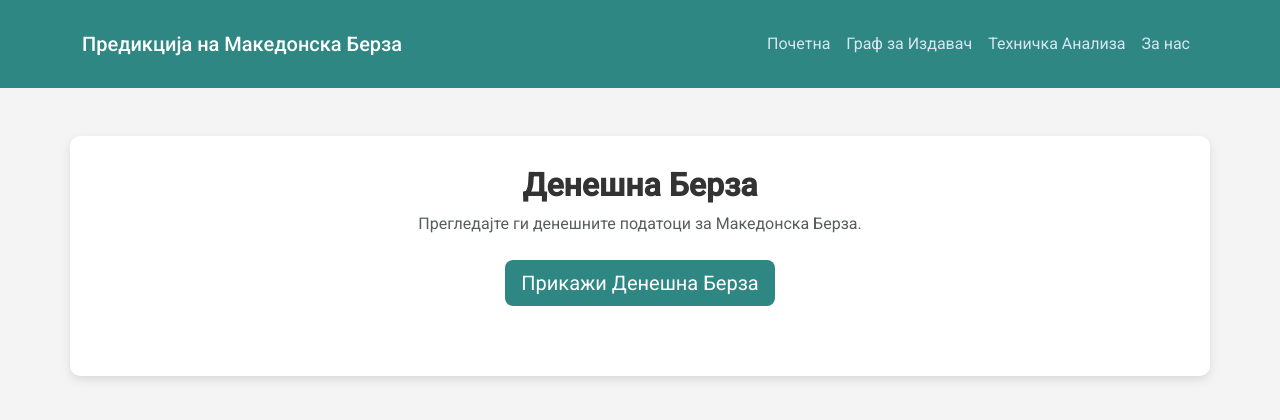
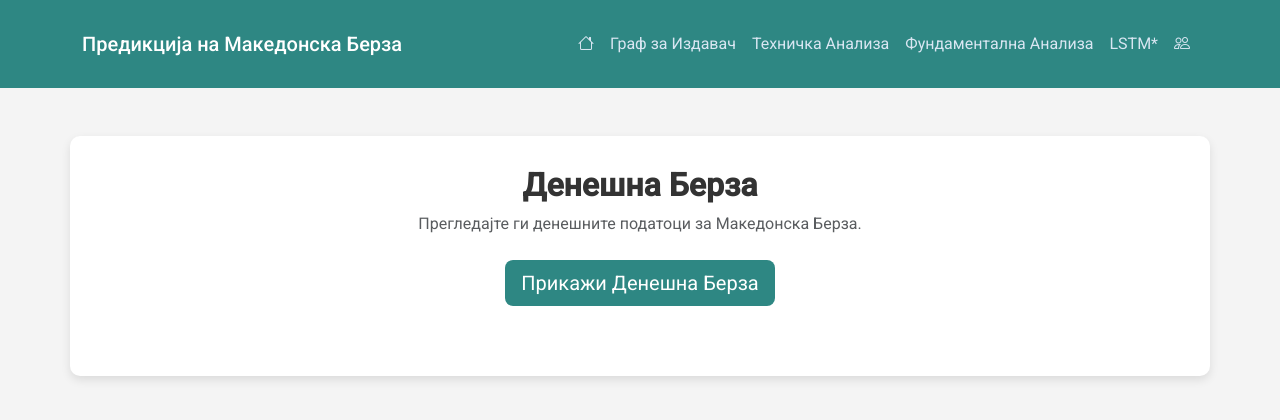
Before and after one commit to davidhristov59/DIANS, a Flask app: page / in a window 1280 px wide. Shown: the top 420 px of the page. Run offline with Flask 3, Linux system fonts and the light colour scheme.

Commit message:
front-end updates

```diff
--- a/Homework3/templates/index.html
+++ b/Homework3/templates/index.html
@@ -6,6 +6,7 @@
     <link rel="stylesheet" href="https://cdn.jsdelivr.net/npm/bootstrap@5.3.0-alpha1/dist/css/bootstrap.min.css">
     <link href="https://fonts.googleapis.com/css2?family=Roboto:wght@400;500&display=swap" rel="stylesheet">
     <link rel="stylesheet" href="{{ url_for('static', filename='indexStyle.css') }}">
+    <link rel="stylesheet" href="https://cdnjs.cloudflare.com/ajax/libs/bootstrap-icons/1.8.1/font/bootstrap-icons.min.css">
     <title>Предикција на Македонска Берза</title>
 </head>
 <body class="d-flex flex-column min-vh-100">
@@ -20,10 +21,12 @@
             </button>
             <div class="collapse navbar-collapse" id="navbarNav">
                 <ul class="navbar-nav ms-auto">
-                    <li class="nav-item"><a class="nav-link" href="/">Почетна</a></li>
+                    <li class="nav-item"><a class="nav-link" href="/"><i class="bi bi-house"></i></a> </li>
                     <li class="nav-item"><a class="nav-link" href="/graphs">Граф за Издавач</a></li>
                     <li class="nav-item"><a class="nav-link" href="/technicalAnalysis">Техничка Анализа</a></li>
-                    <li class="nav-item"><a class="nav-link" href="/about">За нас</a></li>
+                    <li class="nav-item"><a class="nav-link" href="/fundamentalAnalysis">Фундаментална Анализа</a></li>
+                    <li class="nav-item"><a class="nav-link" href="/lstmPrediction">LSTM*</a></li>
+                    <li class="nav-item"><a class="nav-link" href="/about"><i class="bi bi-people"></i></a></li>
                 </ul>
             </div>
         </nav>
```
Also changed, not shown: Homework3/templates/about_us.html (+5 -3 lines).
